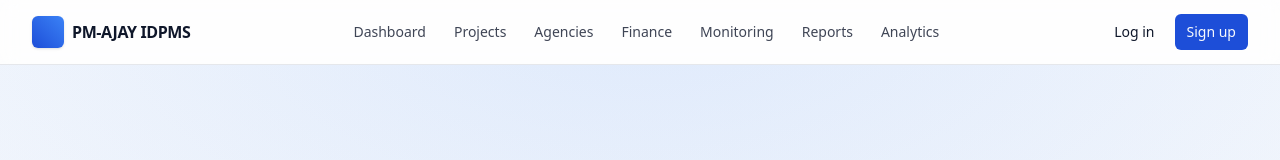
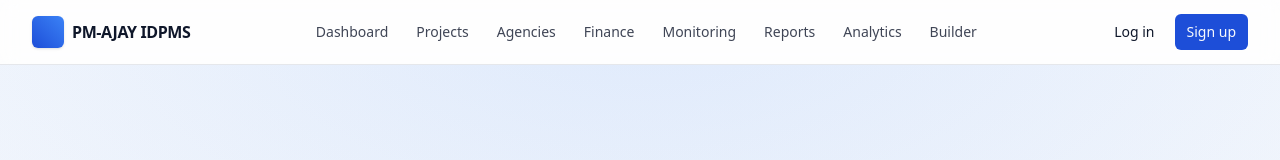
Before and after one commit to aryanbharadwaj15/153, a React (Vite) app: page / in a window 1280 px wide. Shown: the top 160 px of the page. Built offline with nearby package versions, Linux system fonts and the light colour scheme; no server answers.

Commit message:
Add Builder nav link
cgen-4163cfaba72f47d09aecb7087a7623f4

```diff
--- a/client/components/layout/MainLayout.tsx
+++ b/client/components/layout/MainLayout.tsx
@@ -39,6 +39,7 @@ export default function MainLayout() {
             <NavItem to="/monitoring/real-time">Monitoring</NavItem>
             <NavItem to="/reports">Reports</NavItem>
             <NavItem to="/analytics">Analytics</NavItem>
+            <NavItem to="/builder">Builder</NavItem>
           </nav>
           <div className="flex items-center gap-2">
             {user ? (
```
